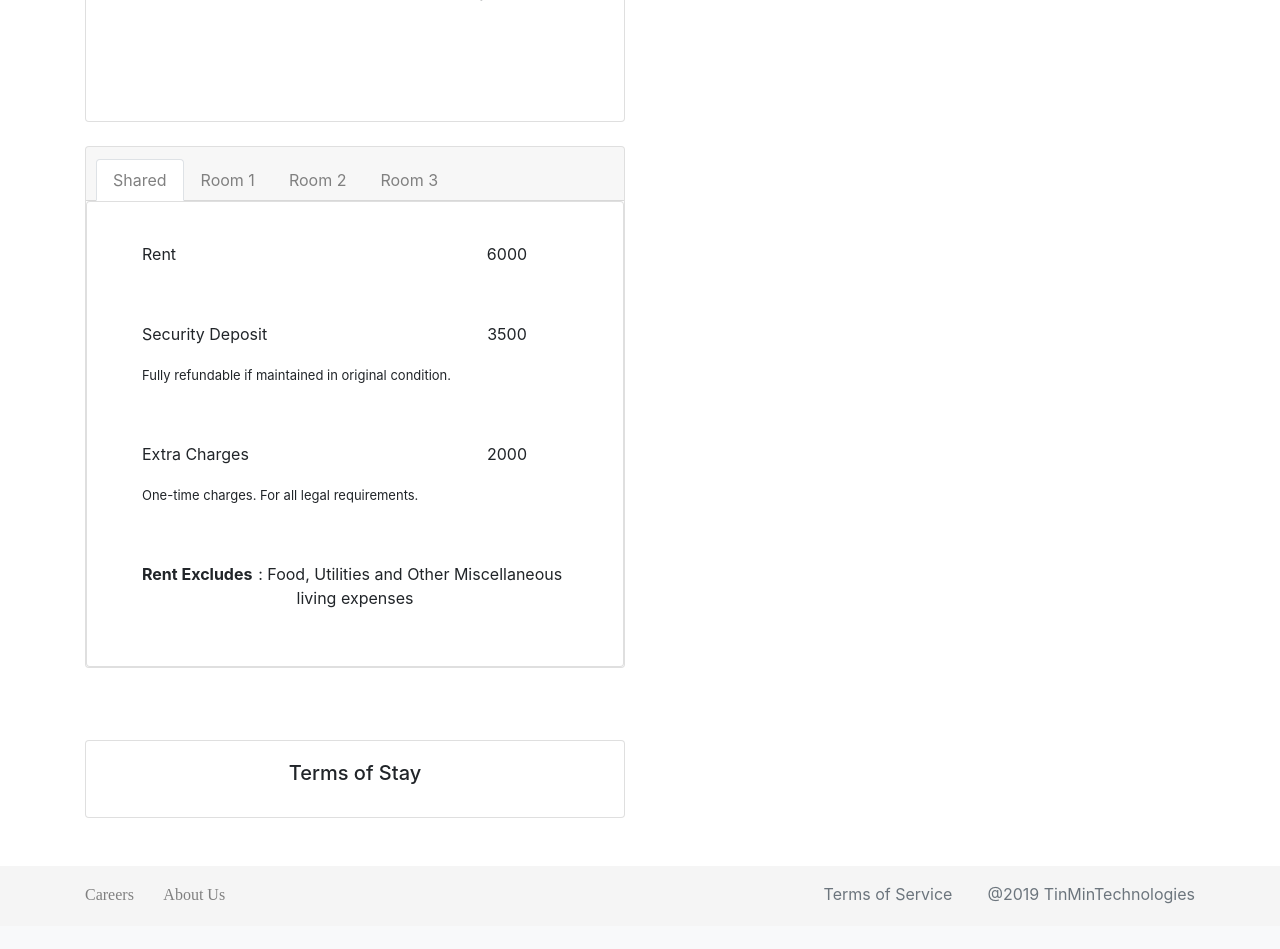
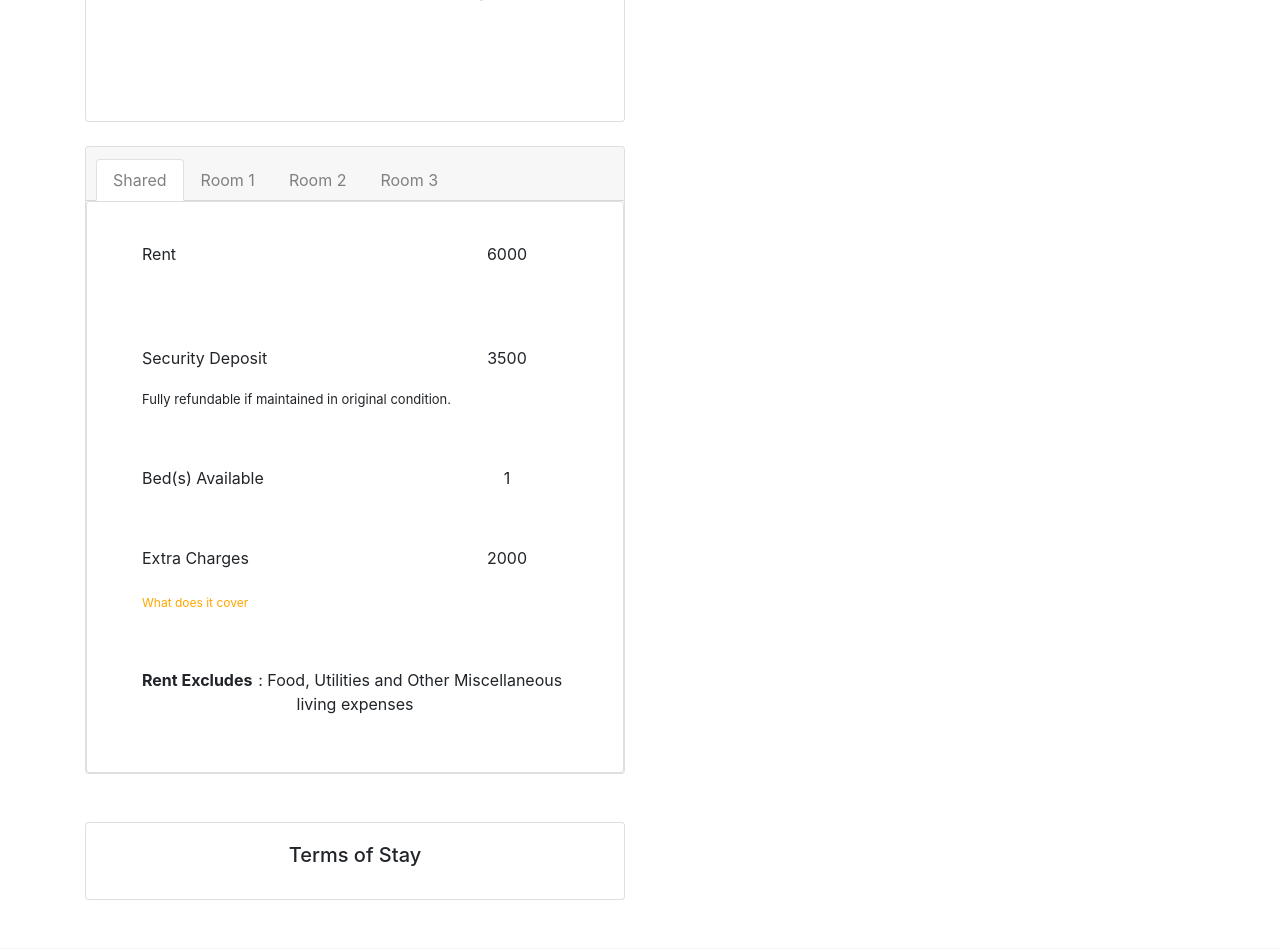
Before and after one commit to SaurabhJ86/rentalSF, a Django app: page /listProperty/15/ in a window 1280 px wide. Shown: the part 1025-1974 px from the top of the page. Before the commit the page ends 1929 px from the top, so only its background shows below. Run offline with Django 3.2, Linux system fonts and the light colour scheme; data comes from the database, SQL or seed files in the repository; both versions use the stored data as it was after the commit; data that the repository does not hold is empty; some libraries are stand-ins or nearby versions.

Commit message:
Changes for displaying Property

```diff
--- a/src/templates/showProperty.html
+++ b/src/templates/showProperty.html
@@ -15,6 +15,16 @@
 	}
 	#roomDetails > a
 	{
+		color: grey;
+	}
+	#extraCharges:hover
+	{
+		cursor: pointer;
+		text-decoration: underline;
+	}
+	#extraChargesList > p
+	{
+		font-size: 15px;
 		color: grey;
 	}
 
@@ -153,28 +163,31 @@
 	</div>
 </div>
 <br>
-<div class="container">
+<div class="container" id="roomDetailContainer">
 	<div class="row">
 		<div class="col-sm-6">
 			<div class="card text-center">
 				<div class="card-header">
 					<ul class="nav nav-tabs card-header-tabs">
 						<li class="nav-item" style="display: inline-flex;" id="roomDetails">
-							<a class="nav-link active" href="#" rent="{{ get_object.rent }}" deposit="{{ get_object.deposit }}">{{ get_object.room_type|capfirst }}</a>
+							<a class="nav-link active" href="#" rent="{{ get_object.rent }}" deposit="{{ get_object.deposit }}" bedCount="{{ get_object.bed_available }}">{{ get_object.room_type|capfirst }}</a>
 							{% for room in get_object.propertylistrooms_set.all %}
-								<a class="nav-link" href="#" rent="{{ room.rent }}" deposit="{{ room.deposit }}">{{ room.name }}</a>
+								{% if room %}
+									<a class="nav-link" href="#" rent="{{ room.rent }}" deposit="{{ room.deposit }}" bedCount="{{ room.bed_available }}" private="{{ room.private_room }}" is_available="{{ room.is_available }}">{{ room.name }}</a>
+								{% endif %}
 							{% endfor %}
 						</li>
 					</ul>
 				</div>
-				<div class="card card-body">
+				<div class="card card-body" id="roomAvailable">
 					<div class="card-body">
 						<div class="container">
 							<div class="row">
-								<div class="col-sm-4">
+								<div class="col-sm-6">
 									<p style="float: left;">Rent</p>
+									<p style="visibility: hidden;" id="privateRoom"><small>(Private Room is Available.)</small></p>
 								</div>
-								<div class="col-sm-4 offset-sm-4">
+								<div class="col-sm-4 offset-sm-2">
 									<p id="roomRent">{{ get_object.rent }}</p>
 								</div>
 							</div>
@@ -196,9 +209,22 @@
 					<div class="card-body">
 						<div class="container">
 							<div class="row">
+								<div class="col-xl-8">
+									<p style="float: left">Bed(s) Available</p>
+								</div>
+								<div class="col-xl-4">
+									<p id="showbedCount">{{ get_object.bed_available }}</p>
+								</div>
+							</div>
+						</div>
+					</div>
+					<div class="card-body">
+						<div class="container">
+							<div class="row">
 								<div class="col-sm-9">
 									<p style="float: left;">Extra Charges</p><br>
-									<p style="float: left;"><font size="2">One-time charges. For all legal requirements.</font></p>
+									<br>
+									<p style="font-size: 12px;float: left;color: orange;" id="extraCharges">What does it cover</p>
 								</div>
 								<div class="col-sm-2">
 									<p>2000</p>
@@ -217,11 +243,41 @@
 	</div>
 </div>
 
+<div id="showExtraChargesModal" class="modal fade" role="dialog">
+	<div class="modal-dialog">
+		<div class="modal-content">
+			<div class="modal-header">
+				<div class="container">
+					<div class="row">
+						<div class="col-lg-6">
+							<h5>Extra Charges.</h5>
+						</div>
+						<div class="col-lg-6">
+							<button type="button" class="close" data-dismiss="modal">&#10006;</button>
+						</div>
+					</div>
+				</div>
+			</div>
+			<div class="modal-body">
+				<ul id="extraChargesList">
+					<li>Stamp Duty</li>
+					<p>Agreement charges + legal fees and taxes as per the municipality laws</p>
+					<li>Verification Charges</li>
+					<p>Police Verification Fees + other local fees for verification.</p>
+					<li>Pre Cleaning</li>
+					<p>House cleaning before you move-in</p>
+				</ul>
+			</div>
+			<div class="modal-footer">
+				<p>Note: Charges vary based on house city, size, rent & quality.</p>
+			</div>
+		</div>
+	</div>
+</div>
+
 <br>
 <br>
 
-
-<br>
 
 <div class="container">
 	<div class="row">
@@ -339,26 +395,45 @@
 			})
 		})
 		$("#roomDetails > a").on("click",function(e){
+			e.preventDefault();
+			$("#roomDetailContainer").css("opacity","0.5")
+			setTimeout(function(){
+				$("#roomDetailContainer").css("opacity","1")
+			},750)
 			$("#roomDetails a.active").css("color","grey")
 			$("#roomDetails a.active").removeClass("active")
 			$(this).addClass("nav-link active")
 			$(this).css("color","#315b8c")
-			e.preventDefault();
-			var rent 	= $(this).attr("rent")
-			var deposit = $(this).attr("deposit")
-			$("#roomRent").text(rent)
-			$("#roomDeposit").text($(this).attr("deposit"))
+			var rent 		= $(this).attr("rent")
+			var deposit 	= $(this).attr("deposit")
+			var bedCount 	= $(this).attr("bedCount")
+			var private 	= $(this).attr("private")
+			var available 	= $(this).attr("is_available")
+			if (available == "False")
+			{
+				$("#roomRent").text("Sold Out").css("color","grey")
+			}
+			else
+			{
+				$("#roomRent").text(rent)
+			}
+			if (private == "True")
+			{
+				$("#privateRoom").css("visibility","visible")
+			}
+			else
+			{
+				$("#privateRoom").css("visibility","hidden")
+			}
+
+			$("#roomDeposit").text(deposit)
+			$("#showbedCount").text(bedCount)
 		})
-		// $("#carouselExampleIndicators").on("slid.bs.carousel",function(e){
-		// 	// console.log("{{ get_object.imagespropertylisting_set.all.0.image.url }}".replace("0",carousel_click))
-		// 	// $(".carousel-item active").attr("src","get_object.imagespropertylisting_set.all." + String(carousel_click) + ".media.url")
-		// 	carousel_click += 1
-		// 	console.log(carousel_click)
-		// 	// console.log(carousel_click)
-		// 	// {% for img in get_object.imagespropertylisting_set.all %}
-		// 	// 	console.log("{{img}}")
-		// 	// {% endfor %}
-		// })
+		$("#extraCharges").on("click",function(e){
+			$("#showExtraChargesModal").modal({
+				show:true
+			})
+		})
 	})
 </script>
 
```
Also changed, not shown: src/db.sqlite3.
